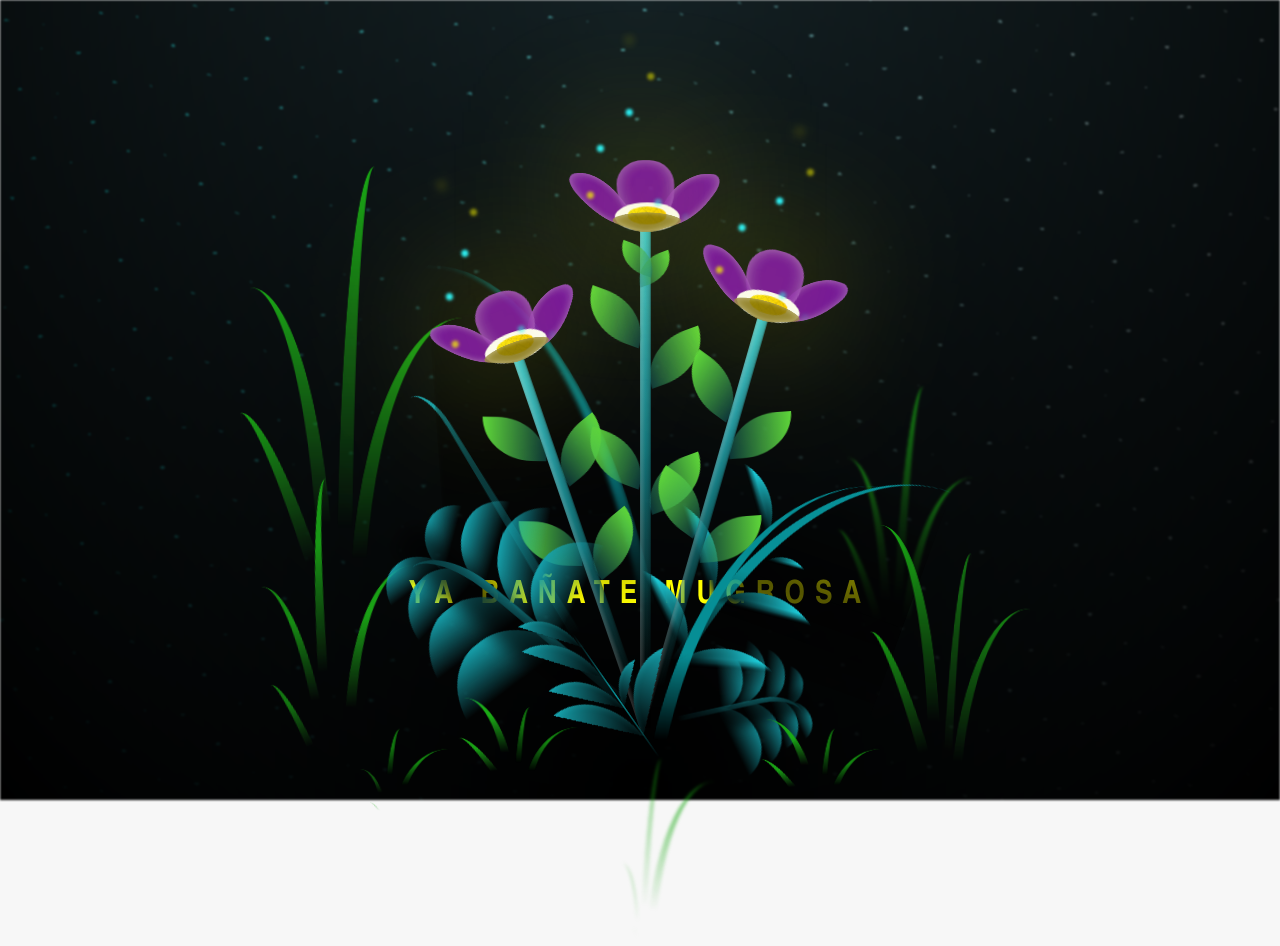
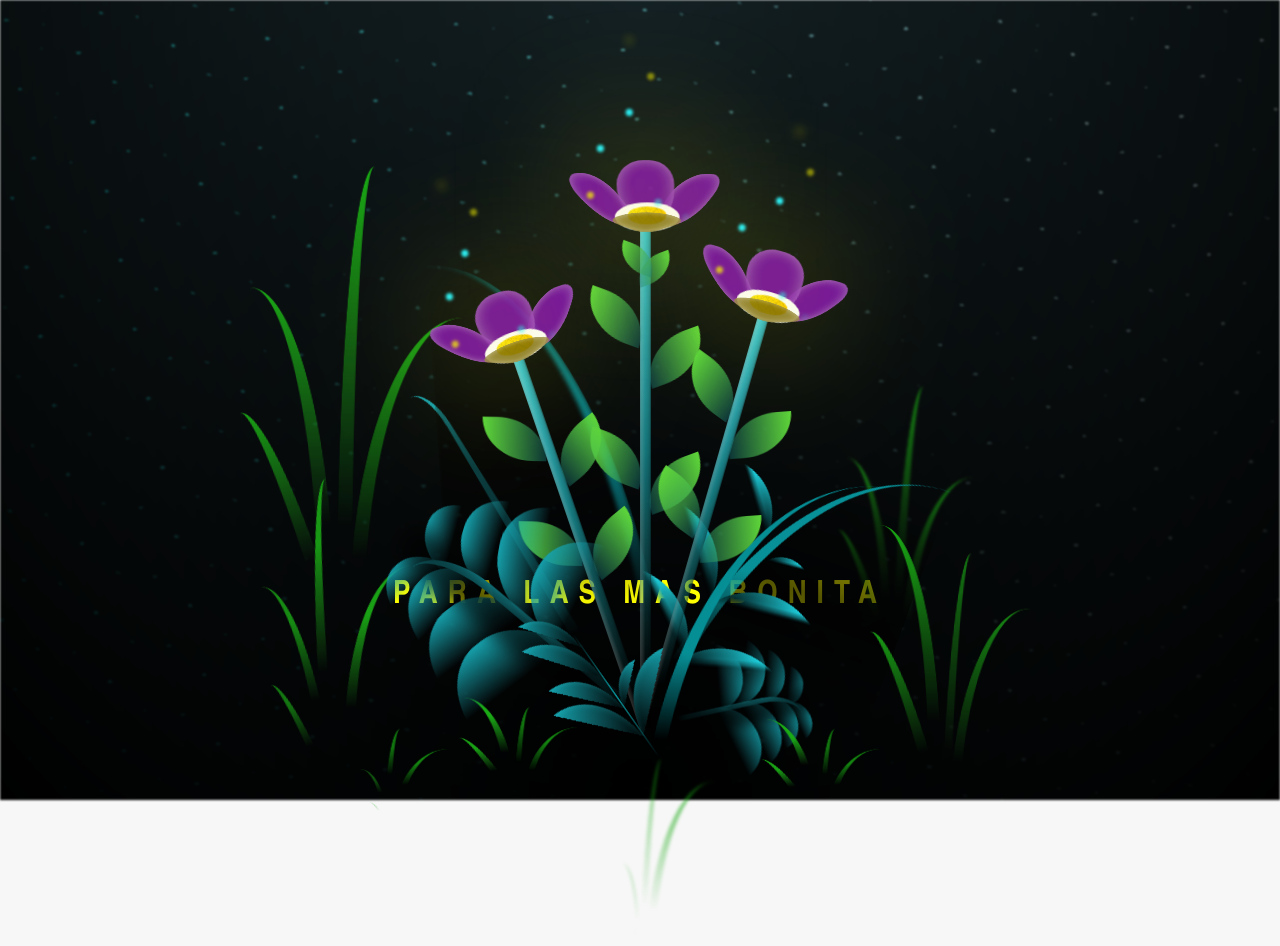
Before and after one commit to mariano9000/flowers, a plain HTML site: page flowers.html in a window 1280 px wide. Drawn offline with Linux system fonts and the light colour scheme.

Commit message:
Update flowers.html

```diff
--- a/flowers.html
+++ b/flowers.html
@@ -12,7 +12,7 @@
     <div id="lyrics">
 
     </div>
-    <h1 class="titulo">YA BAÑATE MUGROSA</h1>
+    <h1 class="titulo">PARA LAS MAS BONITA</h1>
 
     <div class="night"></div>
     <div class="flowers">
```
